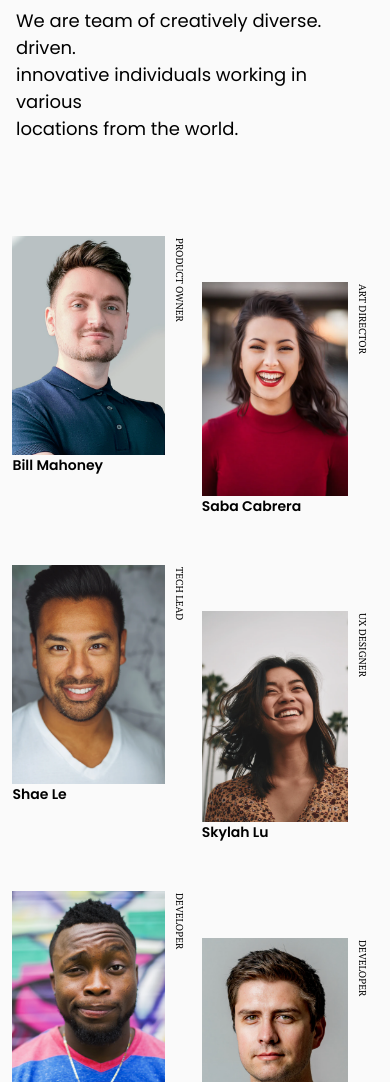
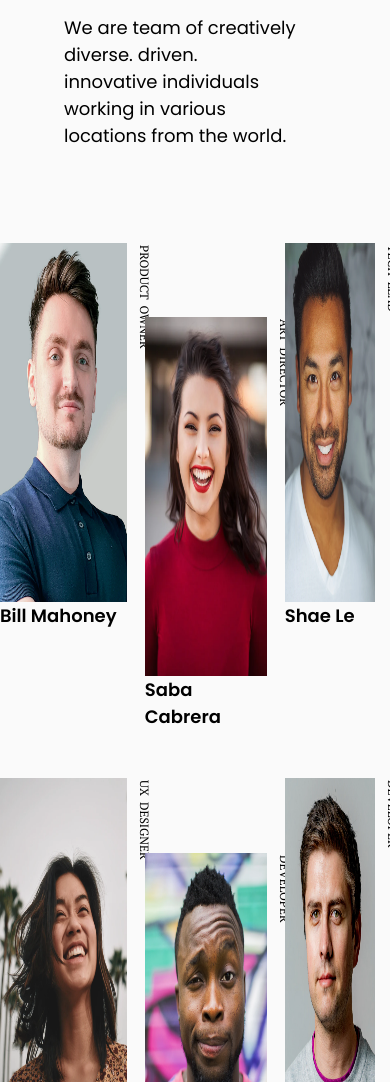
Before and after one commit to Zerebel/my-team-page, a website: page index.html in a window 390 px wide. Shown: the part 187-1269 px from the top of the page. Drawn offline with Linux system fonts and the light colour scheme.

```diff
--- a/index.html
+++ b/index.html
@@ -51,7 +51,7 @@
             <span class="name">Bill Mahoney</span>
           </div>
           <div class="role">
-            <div class="pad"><span>Product&nbsp;owner</span></div>
+            <div class="pad"><span>Product&nbsp;&nbsp;owner</span></div>
           </div>
         </div>
         <div id="item-2" class="items">
@@ -59,14 +59,14 @@
             <img src="images/photo2.png" alt="Photo 2" />
             <span class="name">Saba Cabrera</span>
           </div>
-          <div class="role"><span> Art&nbsp;Director </span></div>
+          <div class="role"><span> Art&nbsp;&nbsp;Director </span></div>
         </div>
         <div id="item-3" class="items">
           <div class="image">
             <img src="images/photo3.png" alt="" />
             <span class="name">Shae Le</span>
           </div>
-          <div class="role"><span>tech&nbsp;lead</span></div>
+          <div class="role"><span>tech&nbsp;&nbsp;lead</span></div>
         </div>
 
         <div id="item-4" class="items">
@@ -74,7 +74,7 @@
             <img src="images/photo4.png" alt="" />
             <span class="name">Skylah Lu</span>
           </div>
-          <div class="role"><span>ux&nbsp;designer</span></div>
+          <div class="role"><span>ux&nbsp;&nbsp;designer</span></div>
         </div>
         <div id="item-5" class="items">
           <div class="image">
--- a/scss/style.scss
+++ b/scss/style.scss
@@ -58,7 +58,7 @@
     margin-top: 5.875rem;
     grid-template-columns: auto auto auto;
     grid-template-rows: auto auto;
-    row-gap: 48px;
+    row-gap: 3rem;
 
     .items {
       display: flex;
@@ -117,12 +117,11 @@
         top: 0.125rem;
       }
     }
-
-    .name {
-      font-family: Poppins;
-      font-style: normal;
-      font-weight: 600;
-      font-size: 1.125rem;
+  .name {
+    font-family: Poppins;
+    font-style: normal;
+    font-weight: 600;
+    font-size: 1.125rem;
       line-height: 1.6875rem;
     }
   }
@@ -137,104 +136,3 @@
     color: #a9a9a9;
   }
 }
-
-@media screen and (max-width: 780px) {
-  main {
-    #top {
-      margin-top: 4.25rem;
-      display: flex;
-      flex-direction: column;
-      padding: 0 1rem;
-    }
-
-    #who-we-are {
-      margin-top: 2.55rem;
-      display: flex;
-      flex-direction: column;
-      gap: 0.625rem;
-      #who-we-are-1 {
-        font-style: normal;
-        font-weight: 600;
-        font-size: 1.125rem;
-        line-height: 1.6875rem;
-        text-transform: uppercase;
-      }
-
-      #who-we-are-2 {
-        font-weight: 400;
-        font-size: 1.125rem;
-        line-height: 1.6875rem;
-      }
-    }
-    #container {
-      display: grid;
-      grid-template-columns: auto auto;
-      grid-template-rows: auto auto auto;
-      margin-top: 5.875rem;
-      padding: 0 0.7764rem;
-      column-gap: 6px;
-      .items {
-        display: flex;
-        width: auto;
-        position: relative;
-      }
-      #item-1 {
-        justify-self: end;
-      }
-      #item-2 {
-        margin-top: 2.902rem;
-        justify-self: save;
-      }
-      #item-3 {
-        justify-self: end;
-      }
-      #item-4 {
-        justify-self: center;
-        margin-top: 2.902rem;
-      }
-
-      #item-5 {
-        justify-self: end;
-        margin-top: unset;
-      }
-
-      #item-6 {
-        justify-self: center;
-        margin-top: 2.902rem;
-      }
-      img {
-        max-width: 100%;
-        // width: 1.0625rem;
-        height: 22.4375rem;
-      }
-
-      img {
-        max-width: 90%;
-        width: 12.5rem;
-        height: min-content;
-      }
-
-      .role {
-        // -ms-writing-mode: sideways-rl;
-        // writing-mode: sideways-rl;
-        // text-orientation: upright;
-        font-size: 0.625rem;
-        line-height: 0.8125rem;
-        padding-left: 0.00125rem;
-        width: 1rem;
-        position: relative;
-        span {
-          position: absolute;
-          transform-origin: 0 0;
-          transform: rotate(90deg) translate(0, -30%);
-          top: 0.125rem;
-        }
-      }
-
-      .name {
-        font-size: 0.875rem;
-        line-height: 1.3125rem;
-      }
-    }
-  }
-}
```
Also changed, not shown: css/style.css, 1 other file.
